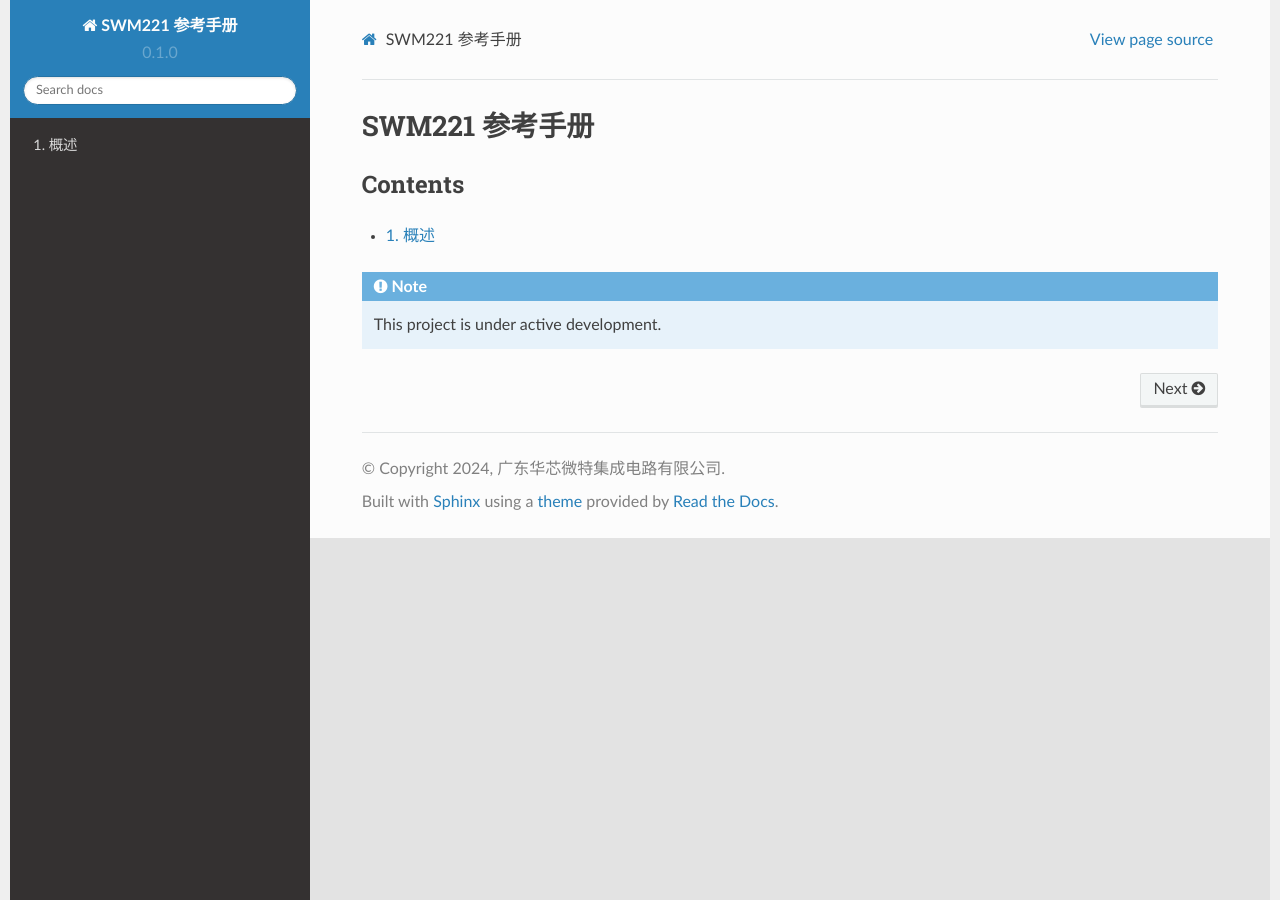
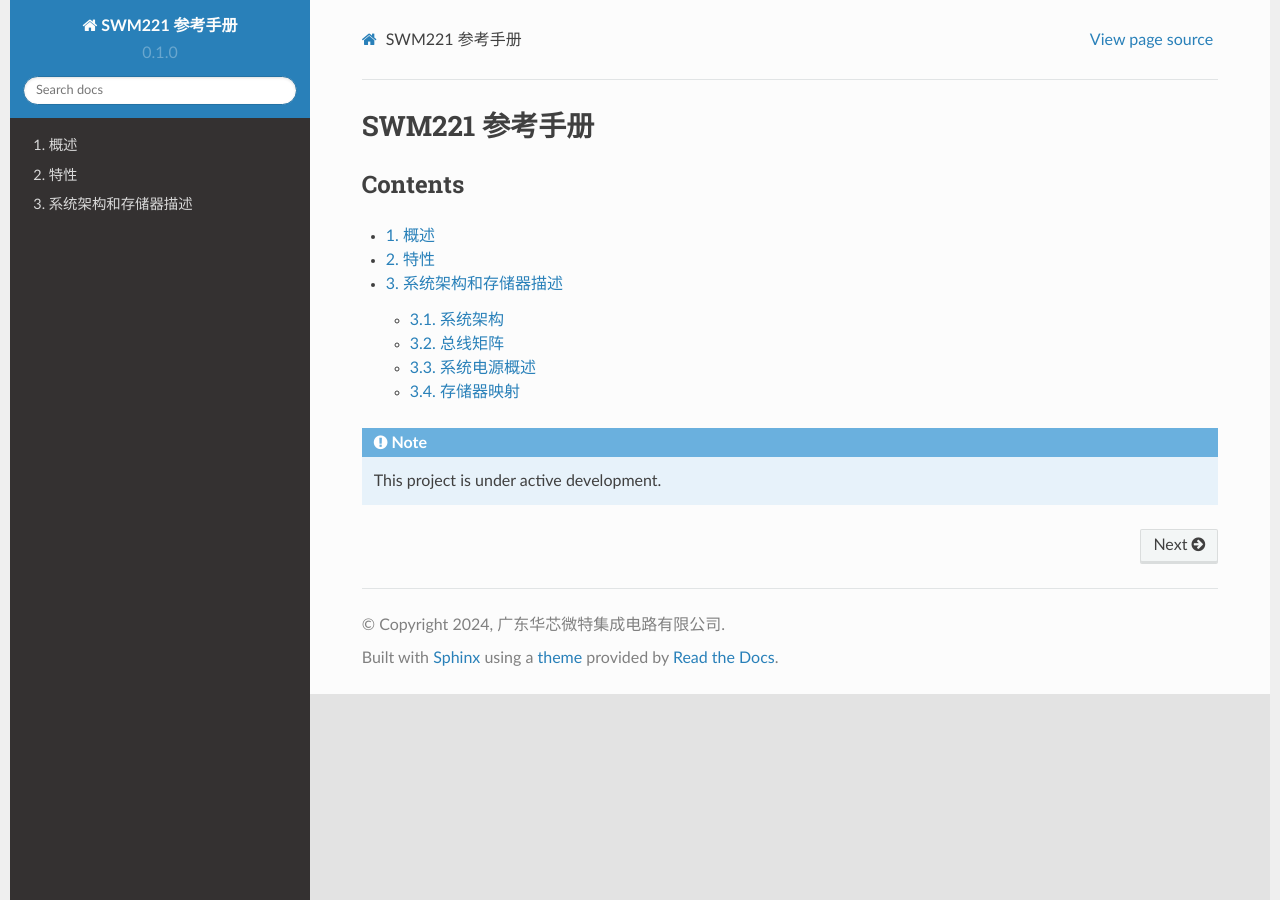
Before and after one commit to Synwit-Co-Ltd/swm221_reference_manual_public, a Sphinx documentation site: the page built from docs/source/index.rst, in a window 1280 px wide. Built offline with Sphinx 7.4.7 and the Read the Docs theme 2.0.0, drawn with Linux system fonts in a browser that asks for light colours; some of the changed lines change nothing that is shown.

Commit message:
update index.rst

```diff
--- a/docs/source/conf.py
+++ b/docs/source/conf.py
@@ -46,5 +46,14 @@ html_show_sourcelink = True
 html_static_path = ['_static']
 html_css_files = ['css/custom.css', 'css/theme.css', 'css/theme_overrides.css']
 
+sphinx_rtd_size_width = "100%"
+
+numfig = True
+numfig_secnum_depth = 0
+numfig_format = {'figure': '图 %s',
+                 'table': '表格 %s',
+                 'code-block': 'Listing %s',
+                }
+
 # -- Options for EPUB output
 epub_show_urls = 'footnote'
--- a/docs/source/index.rst
+++ b/docs/source/index.rst
@@ -11,7 +11,8 @@ Contents
    :numbered:
 
    ./system/概述.rst
-
+   ./system/特性.rst
+   ./system/系统架构.rst
 
 
 .. note::
```
